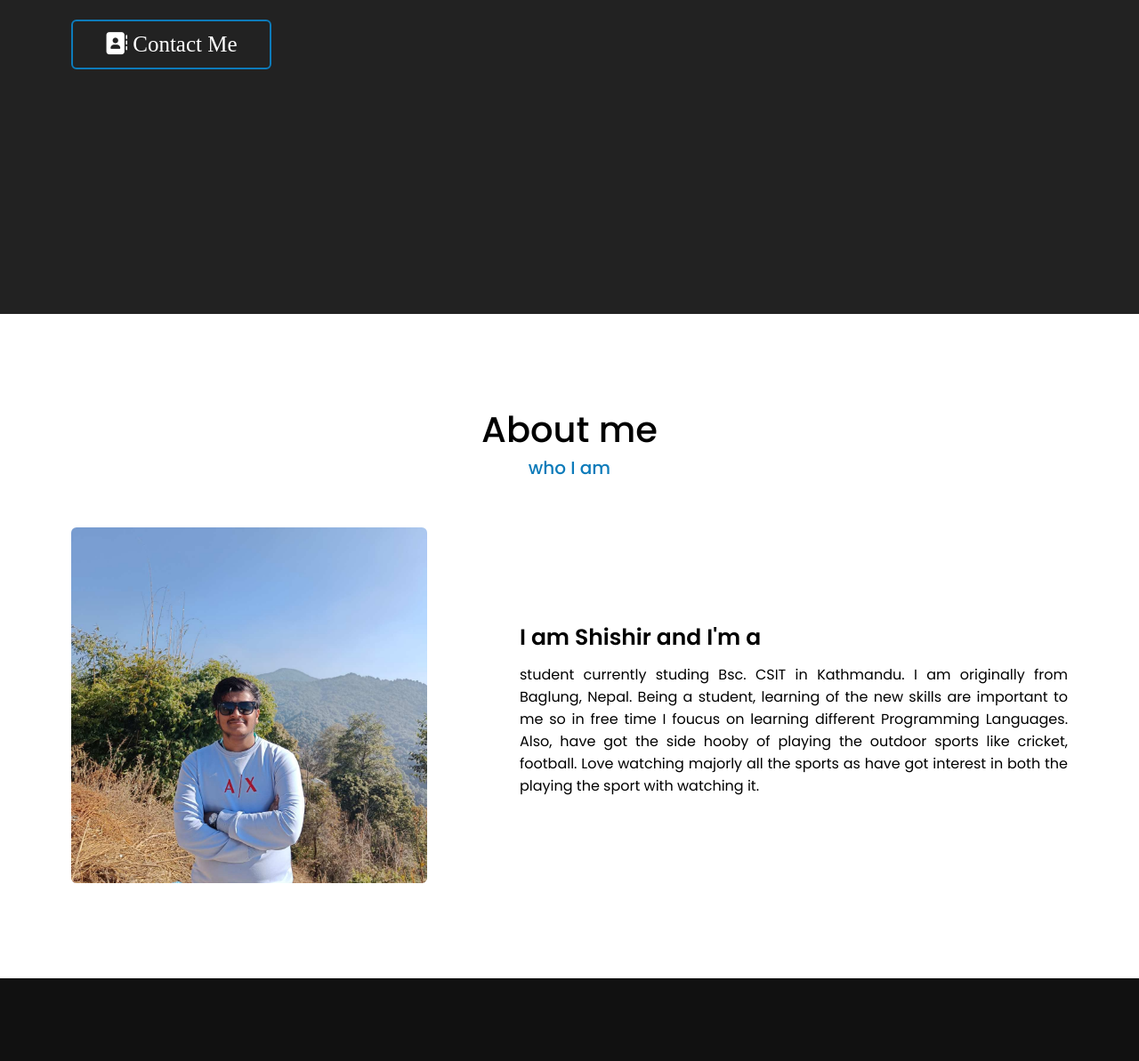
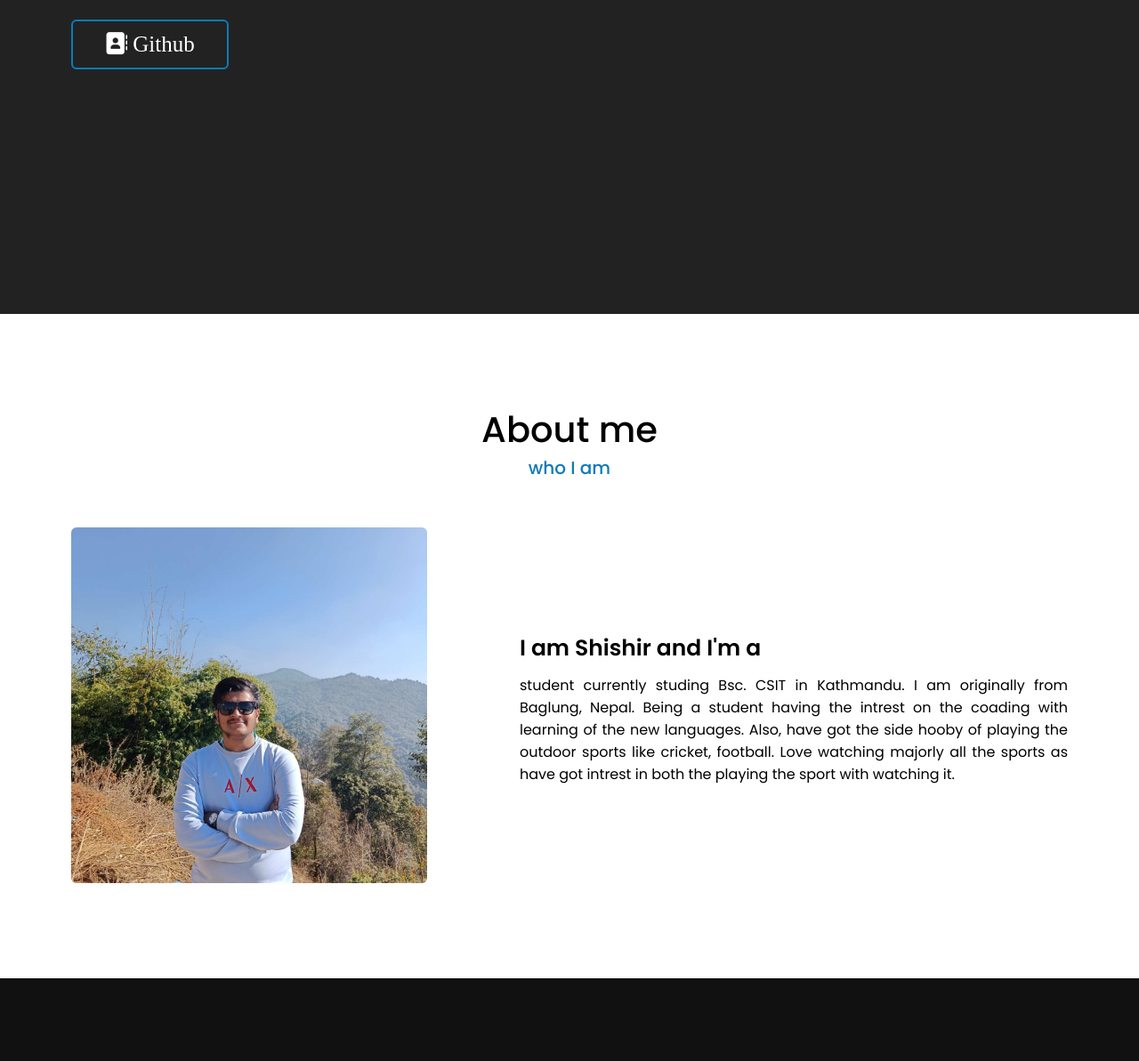
Before and after one commit to ShishirGTM32/Portfolio, a plain HTML site: page index.html in a window 1280 px wide. Shown: the part 447-1640 px from the top of the page at 89% size. Drawn offline with nearby package versions, Linux system fonts and the light colour scheme.

Commit message:
Add files via upload

```diff
--- a/index.html
+++ b/index.html
@@ -12,7 +12,7 @@
     <script src="https://use.fontawesome.com/20ab91acc4.js"></script>
     <script src='https://cdnjs.cloudflare.com/ajax/libs/jquery/2.1.3/jquery.min.js'></script>
     <script src='https://maxcdn.bootstrapcdn.com/bootstrap/3.3.5/js/bootstrap.min.js'></script>
-<script>
+    <script>
         function showSidebar() {
             const sidebar = document.querySelector('.sidebar');
             sidebar.style.display = 'flex';
@@ -64,7 +64,7 @@
             <div class="text-1">Hello, my name is</div>
             <div class="text-2"><span>S</span>hishir <span>G</span>autam</div>
             <div class="text-3">And I'm a Developer <span class="typing"></span></div>
-            <a href="#contact"><i class="fa fa-address-book"></i> Contact Me</a>
+            <a href="#contact" target="_blank"><i class="fa fa-address-book"></i> Github</a>
         </div>
     </div>
 </section>
@@ -83,10 +83,9 @@
                 </div>
                 <p>
                     student currently studing Bsc. CSIT in Kathmandu. I am originally from Baglung, Nepal.
-                    Being a student, learning of the new skills are important to me so in free time I foucus on learning different
-                    Programming Languages.
+                    Being a student having the intrest on the coading with learning of the new languages.
                     Also, have got the side hooby of playing the outdoor sports like cricket, football.
-                    Love watching majorly all the sports as have got interest in both the playing the sport with watching it.
+                    Love watching majorly all the sports as have got intrest in both the playing the sport with watching it.
                 </p>
             </div>
         </div>
@@ -132,7 +131,7 @@
                 <div class="text">My skills & experiences.</div>
                 <p>
                     I am currently inexperience in working in the Industry.
-                    I am learning different skills and have reached the certain level of learning skills.
+                    I am learning different skills and has reached the certain level of learning skills.
                 </p>
             </div>
             <div class="column right">
--- a/style.css
+++ b/style.css
@@ -163,6 +163,7 @@ nav li:first-child {
     z-index: 1000;
   }
 }
+
 /* home section styling */
 .home {
   display: flex;
```
